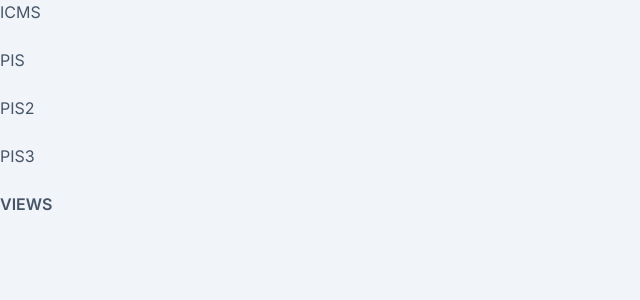
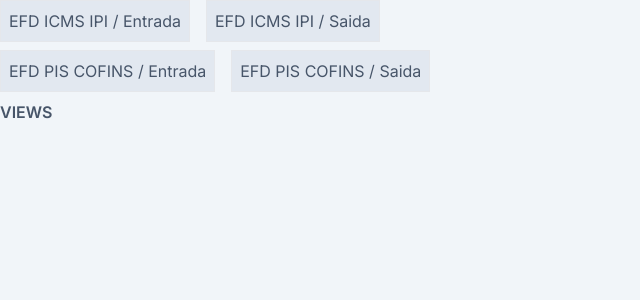
Before and after one commit to CassioLuis/fiscal-front, a Vue app: page / in a window 1280 px wide. Shown: the top 300 px of the page, without its empty margins (0-640 px from the left). Built offline with nearby package versions, Linux system fonts and the light colour scheme.

Commit message:
bug: router vue bug resolve

```diff
--- a/src/App.vue
+++ b/src/App.vue
@@ -1,6 +1,7 @@
 <script setup lang="ts">
 import { computed } from 'vue'
 import { useRouter } from 'vue-router'
+import router from './router'
 
 
 const { currentRoute } = useRouter()
@@ -18,12 +19,20 @@ const layout: any = computed(() => currentRoute.value.meta.layout ?? 'DefaultLay
     <router-link to="/efd-pis-cofins/saida">PIS/saida</router-link><br /><br /><br />
     <router-link to="/efd-pis-cofins2/entrada">PIS2/entrada</router-link><br />
     <router-link to="/efd-pis-cofins2/saida">PIS2/saida</router-link><br /><br /> -->
+    <div v-for="route of router.options.routes" class="flex gap-2 mb-2">
+      <router-link class="mr-2 p-2 border bg-slate-200" v-for="chield of route.children" :to="`${route.path}/${chield.path}`">
+        {{ route.name }} / {{ chield.meta.name }}
+      </router-link> <br/>
+    </div>
 
     <!-- SEM CHILDREN -->
-    <router-link to="/efd-icms-ipi">ICMS</router-link><br /><br />
-    <router-link to="/efd-pis-cofins">PIS</router-link><br /><br />
-    <router-link to="/efd-pis-cofins2">PIS2</router-link><br /><br />
-    <router-link to="/efd-pis-cofins3">PIS3</router-link><br /><br />
+    <!-- <div v-for="route of router.options.routes">
+      <router-link :to="route.path">{{ route.name }}</router-link>
+    </div> -->
+    <!-- <router-link to="/efd-icms-ipi/entrada">ICMS / ENTRADA</router-link><br /><br />
+    <router-link to="/efd-icms-ipi/saida">ICMS / SAIDA</router-link><br /><br />
+    <router-link to="/efd-pis-cofins/entrada">PIS / ENTRADA</router-link><br /><br />
+    <router-link to="/efd-pis-cofins/saida">PIS / SAIDA</router-link><br /><br /> -->
 
     <!-- NAO MUDA -->
     <p>
--- a/src/router.ts
+++ b/src/router.ts
@@ -10,87 +10,83 @@ import { createRouter, createWebHistory } from 'vue-router'
 const lazyLoad = (componentName: string) => import(`./components/view/${componentName}.vue`)
 
 // COM CHILDREN
-// const router = createRouter({
-//   history: createWebHistory(import.meta.env.BASE_URL),
-//   routes: [
-//     {
-//       path: '/efd-icms-ipi',
-//       name: 'EFD ICMS IPI',
-//       children: [
-//         {
-//           path: 'entrada',
-//           name: 'Entrada',
-//           component: () => lazyLoad('IcmsIpiEntrada'),
-//         },
-//         {
-//           path: 'saida',
-//           name: 'Saida',
-//           component: () => lazyLoad('IcmsIpiSaida'),
-//         }
-//       ]
-//     },
-//     {
-//       path: '/efd-pis-cofins',
-//       name: 'EFD PIS COFINS',
-//       children: [
-//         {
-//           path: 'entrada',
-//           name: 'Entrada',
-//           component: () => lazyLoad('PisCofinsEntrada'),
-//         },
-//         {
-//           path: 'saida',
-//           name: 'Saida',
-//           component: () => lazyLoad('PisCofinsSaida'),
-//         }
-//       ]
-//     },
-//     {
-//       path: '/efd-pis-cofins2',
-//       name: 'EFD PIS COFINS',
-//       children: [
-//         {
-//           path: 'entrada',
-//           name: 'Entrada',
-//           component: () => lazyLoad('PisCofinsEntrada'),
-//         },
-//         {
-//           path: 'saida',
-//           name: 'Saida',
-//           component: () => lazyLoad('PisCofinsSaida'),
-//         }
-//       ]
-//     }
-//   ]
-// })
-
-
-
-// SEM CHILDREN
 const router = createRouter({
   history: createWebHistory(import.meta.env.BASE_URL),
   routes: [
     {
       path: '/efd-icms-ipi',
       name: 'EFD ICMS IPI',
-      component: () => lazyLoad('IcmsIpiEntrada')
+      children: [
+        {
+          path: 'entrada',
+          name: 'entradaIcms',
+          component: () => lazyLoad('IcmsIpiEntrada'),
+          meta: {
+            name: 'Entrada'
+          }
+        },
+        {
+          path: 'saida',
+          name: 'saidaIcms',
+          component: () => lazyLoad('IcmsIpiSaida'),
+          meta: {
+            name: 'Saida'
+          }
+        }
+      ]
     },
     {
       path: '/efd-pis-cofins',
       name: 'EFD PIS COFINS',
-      component: () => lazyLoad('PisCofinsSaida'),
-    },
-    {
-      path: '/efd-pis-cofins2',
-      name: 'EFD PIS COFINS',
-      component: () => lazyLoad('PisCofinsEntrada'),
-    },
-    {
-      path: '/efd-pis-cofins3',
-      name: 'EFD PIS COFINS',
-      component: () => lazyLoad('PisCofinsEntrada'),
+      children: [
+        {
+          path: 'entrada',
+          name: 'entradaPis',
+          component: () => lazyLoad('PisCofinsEntrada'),
+          meta: {
+            name: 'Entrada'
+          }
+        },
+        {
+          path: 'saida',
+          name: 'saidaPis',
+          component: () => lazyLoad('PisCofinsSaida'),
+          meta: {
+            name: 'Saida'
+          }
+        }
+      ]
     }
   ]
 })
 
+
+
+// SEM CHILDREN
+// const router = createRouter({
+//   history: createWebHistory(import.meta.env.BASE_URL),
+//   routes: [
+//     {
+//       path: '/efd-icms-ipi/entrada',
+//       name: 'EFD ICMS IPI / ENTRADA',
+//       component: () => lazyLoad('IcmsIpiEntrada')
+//     },
+//     {
+//       path: '/efd-icms-ipi/saida',
+//       name: 'EFD ICMS IPI / SAIDA',
+//       component: () => lazyLoad('IcmsIpiSaida')
+//     },
+//     {
+//       path: '/efd-pis-cofins/entrada',
+//       name: 'EFD PIS COFINS / ENTRADA',
+//       component: () => lazyLoad('PisCofinsEntrada'),
+//     },
+//     {
+//       path: '/efd-pis-cofins/saida',
+//       name: 'EFD PIS COFINS / SAIDA',
+//       component: () => lazyLoad('PisCofinsSaida'),
+//     }
+//   ]
+// })
+
 export default router
```
